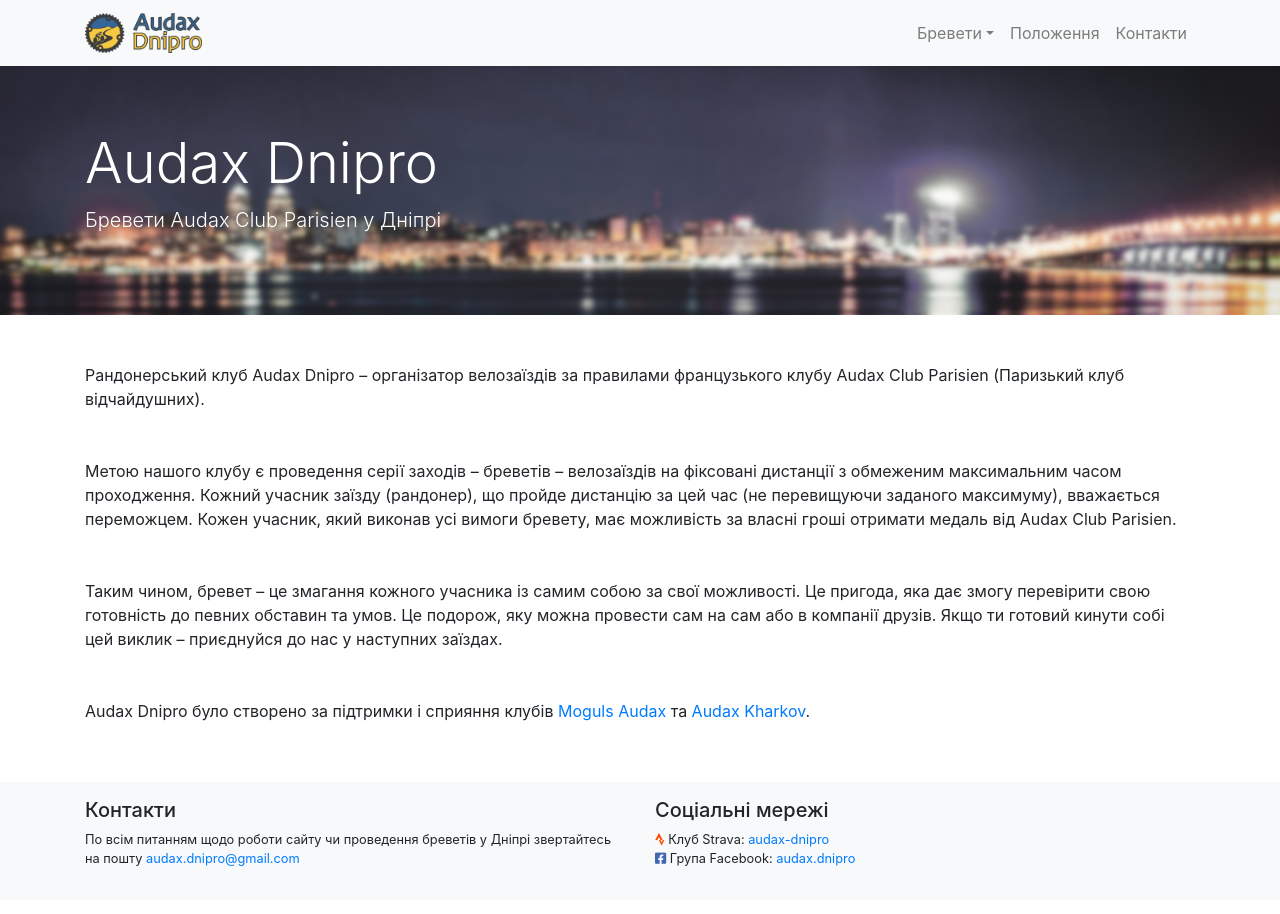
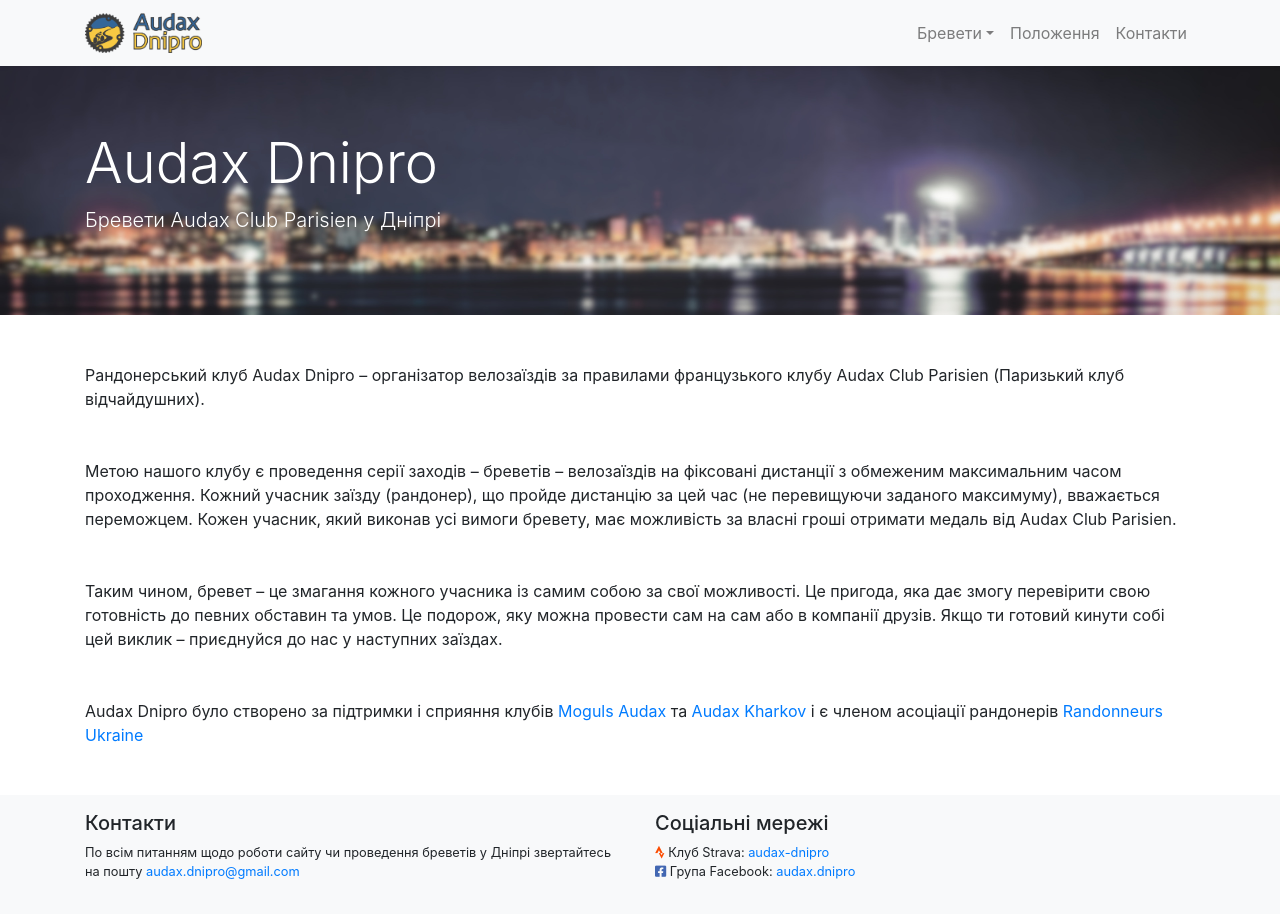
Before and after one commit to s-chizhik/audax.dp.ua, a Jekyll site: the page built from index.html, in a window 1280 px wide. Built offline with Jekyll 4.4.1, drawn with Linux system fonts in a browser that asks for light colours; nearby versions of some CDN libraries.

Commit message:
update association info

```diff
--- a/index.html
+++ b/index.html
@@ -35,7 +35,9 @@
 	</p>
 
 	<p class="my-5">
-		Audax Dnipro було створено за підтримки і сприяння клубів <a href="https://moguls-audax.org.ua">Moguls Audax</a> та <a href="https://sites.google.com/site/audaxkharkov/">Audax Kharkov</a>.
+		Audax Dnipro було створено за підтримки і сприяння клубів <a href="https://moguls-audax.org.ua">Moguls Audax</a>
+		та <a href="https://sites.google.com/site/audaxkharkov/">Audax Kharkov</a>
+		і є членом асоціації рандонерів <a href="https://sites.google.com/site/randonneursgo/association-randonneurs-ukraine">Randonneurs Ukraine</a>
 	</p>
 
 </div>
```
